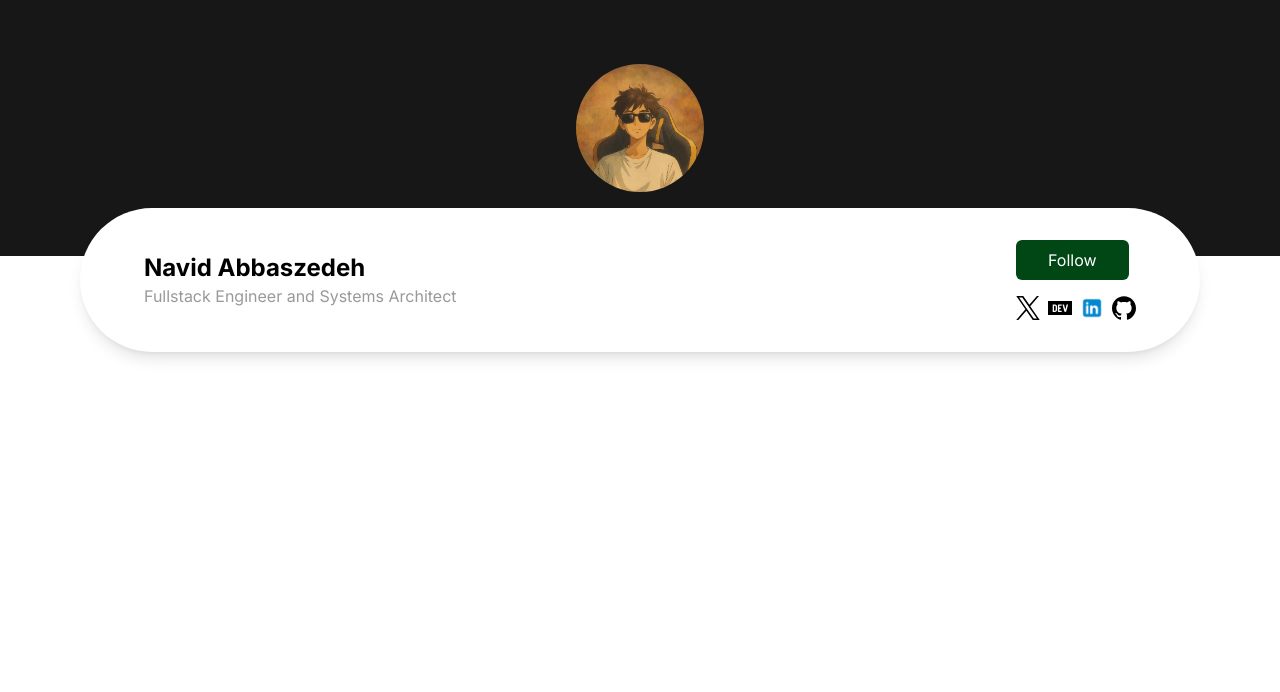
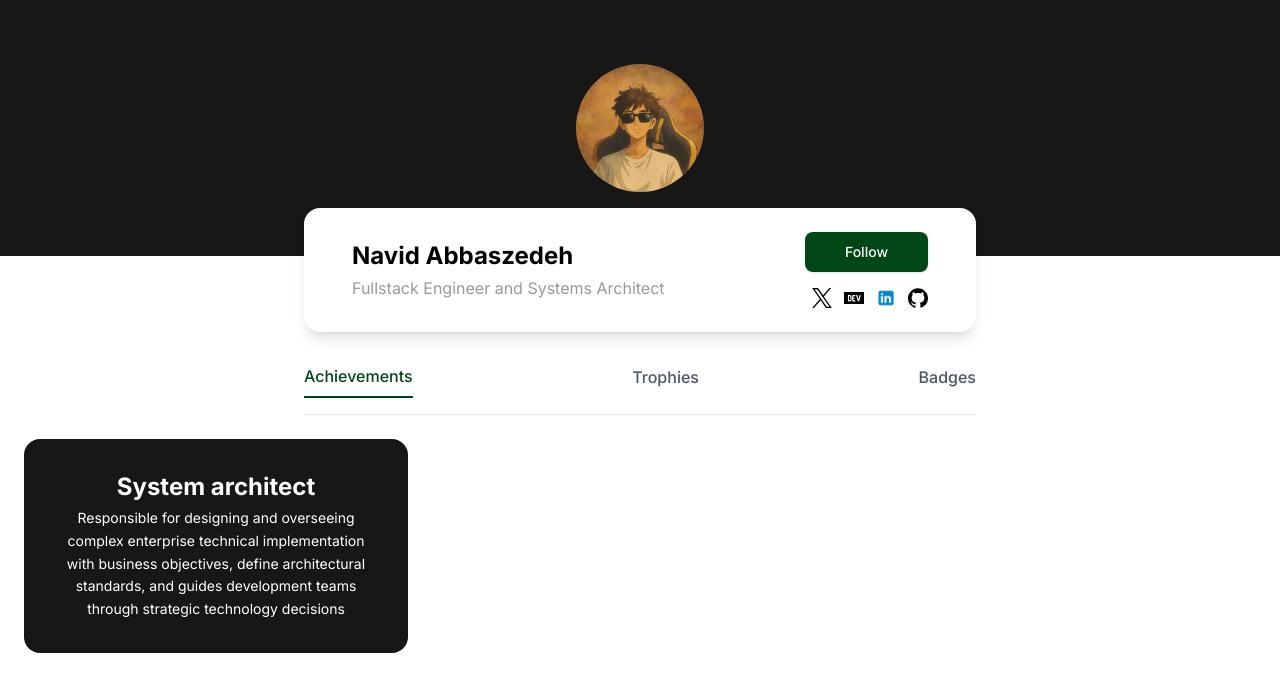
Before and after one commit to Frontend-Advanced/FA_Frontend, a Next.js app: page /profile in a window 1280 px wide. Shown: the top 692 px of the page. Built offline with nearby package versions, Linux system fonts and the light colour scheme.

Commit message:
feat: completed user profile

```diff
--- a/src/app/(user)/components/profile-card.tsx
+++ b/src/app/(user)/components/profile-card.tsx
@@ -3,31 +3,35 @@ import { USER_SOCIALS_ICONS } from "@/constants";
 
 export default function ProfileCard() {
   return (
-    <div className="bg-white rounded-full shadow-lg py-8 px-16">
-      <div className="md:flex justify-between items-center">
+    <div className="bg-white rounded-2xl shadow-lg py-6 px-6 md:px-12 max-w-2xl mx-auto">
+      <div className="flex flex-col md:flex-row justify-between items-center gap-6 md:gap-8">
         {/* profile user info */}
-        <div>
-          <h2 className="text-2xl font-bold">Navid Abbaszedeh</h2>
-          <p className="text-[var(--secondary)]">
+        <div className="text-center md:text-left flex-1">
+          <h2 className="text-2xl font-bold mb-1">Navid Abbaszedeh</h2>
+          <p className="text-[var(--secondary)] text-sm md:text-base">
             Fullstack Engineer and Systems Architect
           </p>
         </div>
 
         {/* profile user socials */}
-        <div>
-          <button className="bg-[#004715] text-white rounded-md py-2 px-8 hover:bg-[#00360f] transition cursor-pointer">
+        <div className="flex flex-col items-center md:items-end gap-3">
+          <button className="bg-[#004715] text-white rounded-lg py-2.5 px-10 hover:bg-[#00360f] transition-colors cursor-pointer font-medium text-sm whitespace-nowrap shadow-sm hover:shadow-md">
             Follow
           </button>
 
           {/* social icons */}
-          <div className="flex gap-2 mt-4">
+          <div className="flex gap-3 mt-1">
             {USER_SOCIALS_ICONS.map((icon) => (
-              <a key={icon.id} href="#" className="flex items-center">
+              <a
+                key={icon.id}
+                href="#"
+                className="flex items-center hover:opacity-70 transition-opacity"
+              >
                 <Image
                   src={icon.src}
                   alt={icon.label}
-                  width={24}
-                  height={24}
+                  width={20}
+                  height={20}
                   priority
                 />
               </a>
--- /dev/null
+++ b/src/app/(user)/components/profile-tabs.tsx
@@ -0,0 +1,41 @@
+"use client";
+import { useState } from "react";
+import { USER_PROFILE_TABS } from "@/constants";
+
+export default function ProfileTabs() {
+  const [activeTab, setActiveTab] = useState("achievements");
+
+  return (
+    <div className="p-6">
+      {/* Tab buttons */}
+      <div className="flex items-center justify-between gap-2 border-b border-gray-200 pb-4 max-w-2xl mx-auto">
+        {USER_PROFILE_TABS.map((tab) => (
+          <button
+            key={tab.id}
+            onClick={() => setActiveTab(tab.id)}
+            className={`py-2 cursor-pointer font-medium rounded-t-lg transition ${
+              activeTab === tab.id
+                ? "text-[#004715] border-b-2 border-[#004715]"
+                : "text-gray-600 hover:text-[#004715]"
+            }`}
+          >
+            {tab.label}
+          </button>
+        ))}
+      </div>
+
+      {/* Tab content */}
+      <div className="mt-6 bg-[var(--foreground)] text-white p-8 rounded-2xl text-center max-w-96">
+        {USER_PROFILE_TABS.map((tab) => (
+          <div
+            key={tab.id}
+            className={`${activeTab === tab.id ? "block" : "hidden"}`}
+          >
+            <h1 className="text-2xl font-bold mb-1">{tab.heading}</h1>
+            <p className="leading-relaxed text-sm">{tab.content}</p>
+          </div>
+        ))}
+      </div>
+    </div>
+  );
+}
--- a/src/app/(user)/profile/page.tsx
+++ b/src/app/(user)/profile/page.tsx
@@ -1,5 +1,6 @@
 import Image from "next/image";
 import ProfileCard from "@/app/(user)/components/profile-card";
+import ProfileTabs from "../components/profile-tabs";
 
 const UserProfile = () => {
   return (
@@ -26,6 +27,9 @@ const UserProfile = () => {
           <ProfileCard />
         </div>
       </div>
+
+      {/* profile tabs */}
+      <ProfileTabs />
     </div>
   );
 };
--- a/src/constants/index.ts
+++ b/src/constants/index.ts
@@ -59,3 +59,30 @@ export const USER_SOCIALS_ICONS = [
   { id: 3, label: "LinkedIn", src: "/icons/linkedIn.png" },
   { id: 4, label: "GitHub", src: "/icons/github.svg" },
 ];
+
+export interface UserProfileTabItem {
+  id: string;
+  label: string;
+  heading?: string;
+  content: string;
+}
+
+export const USER_PROFILE_TABS: UserProfileTabItem[] = [
+  {
+    id: "achievements",
+    label: "Achievements",
+    heading: "System architect",
+    content:
+      "Responsible for designing and overseeing complex enterprise technical implementation with business objectives, define architectural standards, and guides development teams through strategic technology decisions",
+  },
+  {
+    id: "trophies",
+    label: "Trophies",
+    content: "trophies.....",
+  },
+  {
+    id: "badges",
+    label: "Badges",
+    content: "list of badges.....",
+  },
+];
```
